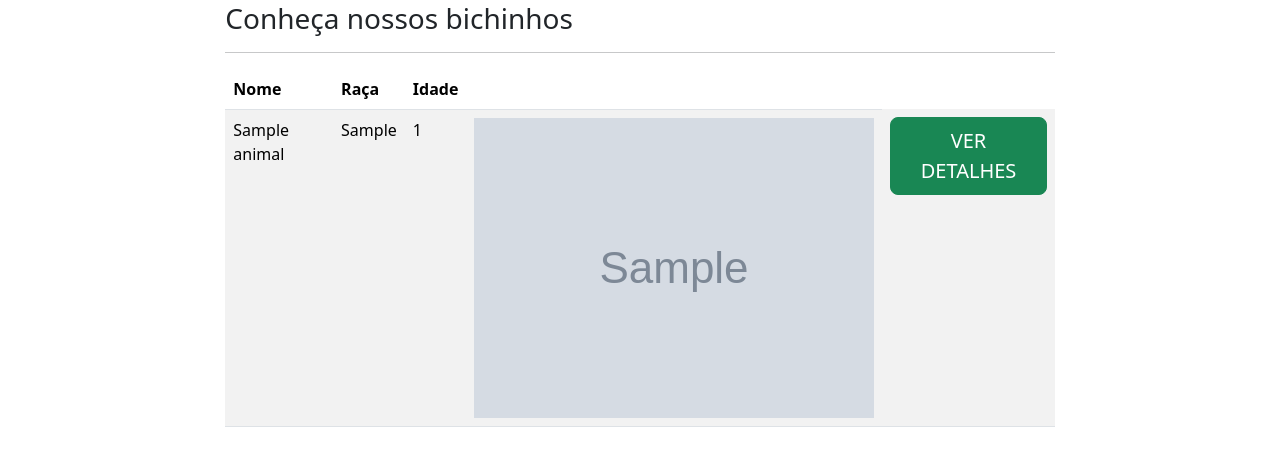
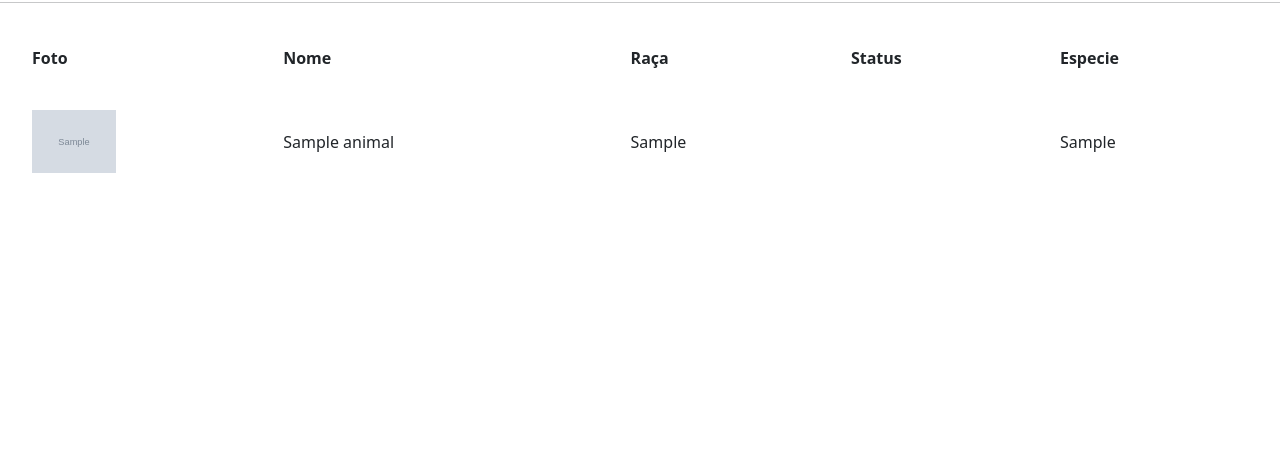
Before and after one commit to Renatarafaelaalves/ProjetoFinalSquadCarmenPortinho, a Django app: template animal/templates/lista_animais.html in a window 1280 px wide. Shown: the part 78-544 px from the top of the page. Run offline with Django 5.2, Linux system fonts and the light colour scheme; the template is opened without the code that fills it: values that come from a table or form of the project are taken from there, others are empty; tables that the repository leaves empty hold one stand-in row (values such as "Sample post"); grey boxes marked "Sample" are stand-in pictures.

Commit message:
Estlização template listar_animais e funcionalidade de busca nessa url.

```diff
--- a/adocao/views.py
+++ b/adocao/views.py
@@ -1,4 +1,3 @@
-
 from django.shortcuts import render, redirect
 from django.contrib import messages
 from .forms_adocao import SolicitacaoAdocaoForm  # Importe do novo arquivo forms_adocao.py
--- a/animal/static/css/nav.css
+++ b/animal/static/css/nav.css
@@ -1,6 +1,6 @@
-* {
+* /*{
     cursor:url(../media/pata.cur), auto;
-  }
+  }*/
 
 .img_nav{
     width: 5vh;
--- a/animal/templates/lista_animais.html
+++ b/animal/templates/lista_animais.html
@@ -10,40 +10,50 @@
 <body>
     {% include 'nav.html' %}
     <div class="container-fluid">
-        <div class="row justify-content-center">
-            <div class="col-md-8">
+        <div class="row">
+        <br>
+          <hr>
+
+            <div class="col-md">
                 <div class="wrapper">
                     <div class="box width80">
-                        <h3 class="font-vinho">Conheça nossos bichinhos</h3>
-                        <hr>
-                        <table class="table table-striped">
-                            <thead>
-                                <tr>
-                                    <th>Nome</th>
-                                    <th>Raça</th>
-                                    <th>Idade</th>
-                                    <th></th>
-                                </tr>
-                            </thead>
-                            <tbody>
-                                {% for animal in animais %}
-                                <tr>
-                                    <td>{{ animal.nome }}</td>
-                                    <td>{{ animal.raca }}</td>
-                                    <td>{{ animal.idade }}</td>
-                                    <td>
-                                        <img src="{{ animal.imagem.url }}" alt="Imagem do Animal">
+
+                         <table class="tabela" cellpadding="20">
+                            <tr>
+                                <th>Foto</th>
+                                <th>Nome</th>
+                                <th>Raça</th>
+                                <th>Status</th>
+                                <th>Especie</th>
+                            </tr>
+                            {% for animal in animais%}
+                                <tr class="tabela-linha">
+                                    <td width="20%">
+                                        <a href="{% url 'animais:ver_animal' animal.id %}"><img width="40%" src="{{animal.imagem.url}}"></a>
                                     </td>
                                     <td>
-                                        <a href="{% url 'animais:ver_animal' id_animal=animal.id %}" class="btn btn-success btn-lg">VER DETALHES</a>
+                                        {{animal.nome}}
+                                    </td>
+                                    <td>
+                                        {{animal.raca}}
+
+                                    </td>
+                                    <td>
+                                        {% if animal.adotado == False %}
+                                            <span class="badge text-bg-success">Para adoção</span>
+                                        {% endif%}
+                                    </td>
+                                    <td>
+                                        {{animal.especie}}
                                     </td>
                                 </tr>
-                                {% endfor %}
-                            </tbody>
+                            {% endfor %}
+
                         </table>
                     </div>
                 </div>
             </div>
+
         </div>
     </div>
 
--- a/animal/views.py
+++ b/animal/views.py
@@ -13,7 +13,12 @@
     return render(request, 'home.html')
 
 def listar_animais(request):
+    especies = request.GET.get('especie')
     animais = Animal.objects.filter(adotado=False)
+
+    if especies:
+        animais = animais.filter(especie=especies)
+
     contexto = {
         'animais': animais,
     }
```
